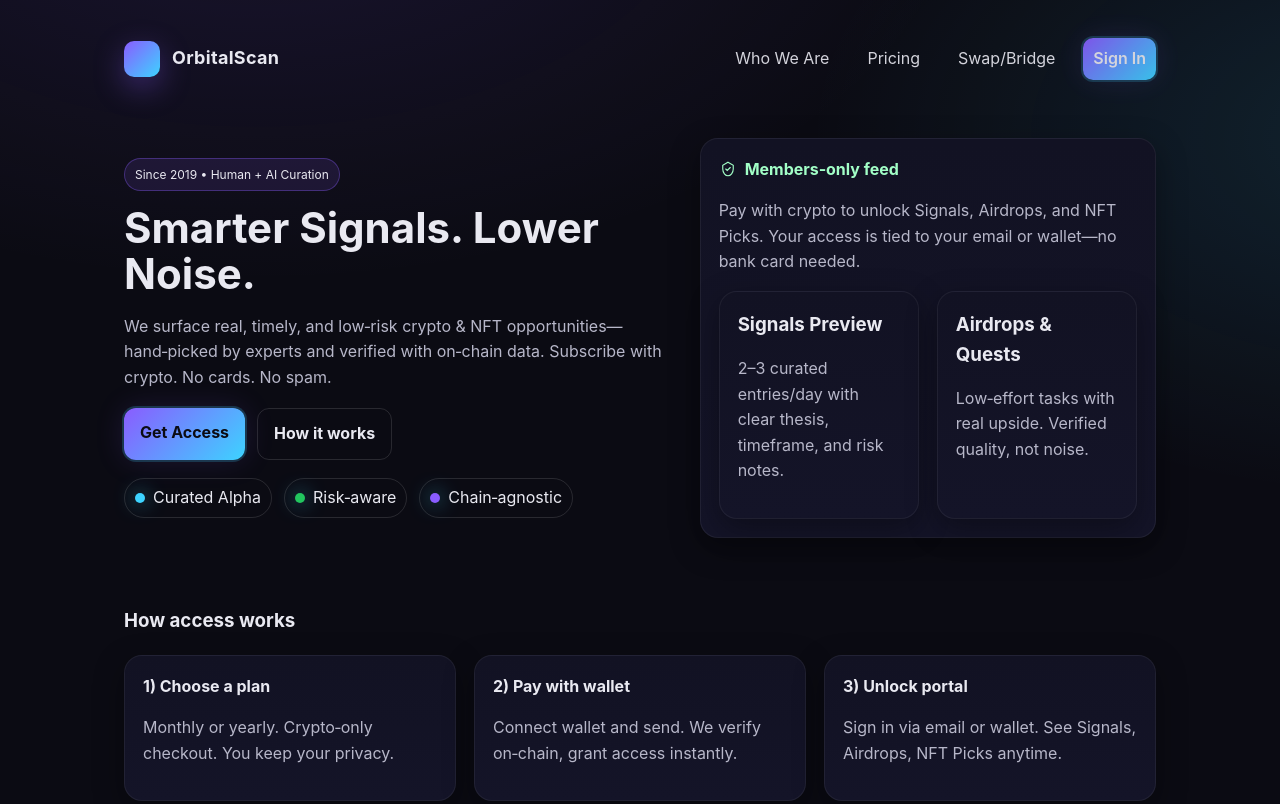
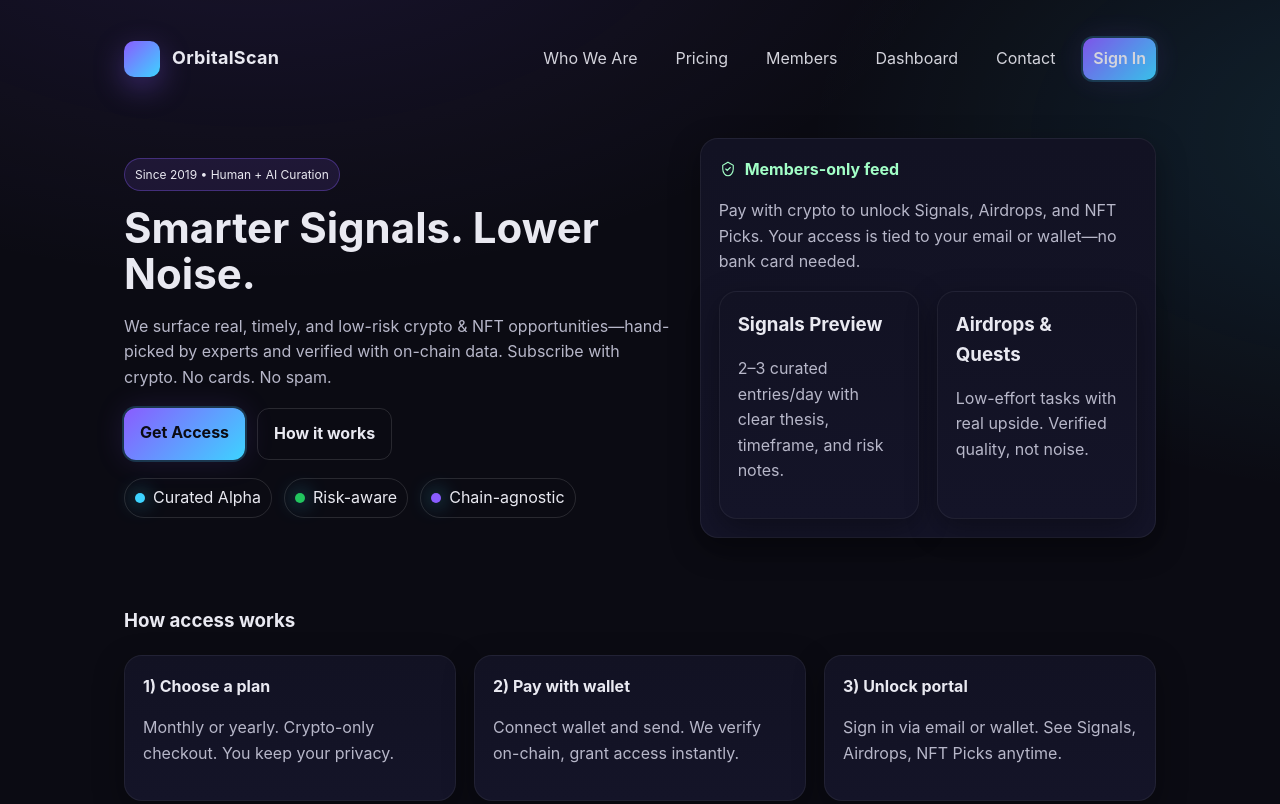
Before and after one commit to SinaDali/orbitalscan-web, a plain HTML site: page index.html in a window 1280 px wide. Shown: the top 804 px of the page. Drawn offline with Linux system fonts and the light colour scheme.

Commit message:
chore: update navbar (add Members & Dashboard links)

```diff
--- a/index.html
+++ b/index.html
@@ -31,7 +31,7 @@
     .brand{display:flex;gap:12px;align-items:center}
     .logo{width:36px;height:36px;border-radius:10px;background:linear-gradient(135deg,var(--primary),var(--accent));box-shadow:0 10px 30px rgba(138,92,255,.35)}
     .brand h1{font-size:18px;margin:0;font-weight:700;letter-spacing:.3px}
-    .menu{display:flex;gap:18px;align-items:center}
+    .menu{display:flex;gap:18px;align-items:center;flex-wrap:wrap}
     .menu a{opacity:.9;padding:8px 10px;border-radius:10px}
     .menu a:hover{background:rgba(255,255,255,.05)}
     .cta{padding:10px 14px;border-radius:12px;background:linear-gradient(135deg,var(--primary),var(--accent));box-shadow:var(--ring);font-weight:600}
@@ -53,7 +53,6 @@
     .pill{display:inline-flex;gap:8px;align-items:center;padding:6px 10px;border:1px solid rgba(255,255,255,.12);border-radius:999px}
     .footer{padding:28px 0;color:var(--muted);border-top:1px solid rgba(255,255,255,.06);margin-top:32px}
     .shield{display:flex;gap:8px;align-items:center;color:#a2ffc7}
-    /* responsive */
     @media (max-width: 920px){
       .hero{grid-template-columns:1fr}
       h2.hero-title{font-size:34px}
@@ -73,7 +72,9 @@
       <div class="menu">
         <a href="about.html">Who We Are</a>
         <a href="pricing.html">Pricing</a>
-        <a href="swap.html">Swap/Bridge</a>
+        <a href="signals.html">Members</a>
+        <a href="dashboard.html">Dashboard</a>
+        <a href="contact.html">Contact</a>
         <a href="login.html" class="cta">Sign In</a>
       </div>
     </nav>
@@ -83,21 +84,21 @@
       <div>
         <span class="badge">Since 2019 • Human + AI Curation</span>
         <h2 class="hero-title">Smarter Signals. Lower Noise.</h2>
-        <p class="lead">We surface real, timely, and low‑risk crypto & NFT opportunities—hand‑picked by experts and verified with on‑chain data. Subscribe with crypto. No cards. No spam.</p>
+        <p class="lead">We surface real, timely, and low-risk crypto & NFT opportunities—hand-picked by experts and verified with on-chain data. Subscribe with crypto. No cards. No spam.</p>
         <div class="actions">
           <a class="btn btn-primary" href="pricing.html">Get Access</a>
           <a class="btn btn-outline" href="#how-it-works">How it works</a>
         </div>
         <div style="margin-top:18px;display:flex;gap:12px;flex-wrap:wrap">
           <span class="pill"><span class="dot"></span> Curated Alpha</span>
-          <span class="pill"><span class="dot" style="background:var(--good)"></span> Risk‑aware</span>
-          <span class="pill"><span class="dot" style="background:var(--primary)"></span> Chain‑agnostic</span>
+          <span class="pill"><span class="dot" style="background:var(--good)"></span> Risk-aware</span>
+          <span class="pill"><span class="dot" style="background:var(--primary)"></span> Chain-agnostic</span>
         </div>
       </div>
       <div class="card">
         <div class="shield">
           <svg width="18" height="18" viewBox="0 0 24 24" fill="none" xmlns="http://www.w3.org/2000/svg"><path d="M12 3l7 4v5c0 5-3.5 9-7 9s-7-4-7-9V7l7-4z" stroke="currentColor" stroke-width="1.5"/><path d="M9 12l2 2 4-4" stroke="currentColor" stroke-width="1.5" stroke-linecap="round"/></svg>
-          <strong>Members‑only feed</strong>
+          <strong>Members-only feed</strong>
         </div>
         <p class="muted">Pay with crypto to unlock Signals, Airdrops, and NFT Picks. Your access is tied to your email or wallet—no bank card needed.</p>
         <div class="grid-2">
@@ -107,7 +108,7 @@
           </div>
           <div class="card">
             <h3 style="margin:0 0 6px">Airdrops & Quests</h3>
-            <p class="muted">Low‑effort tasks with real upside. Verified quality, not noise.</p>
+            <p class="muted">Low-effort tasks with real upside. Verified quality, not noise.</p>
           </div>
         </div>
       </div>
@@ -119,11 +120,11 @@
       <div class="grid-3">
         <div class="card">
           <h4 style="margin:0 0 6px">1) Choose a plan</h4>
-          <p class="muted">Monthly or yearly. Crypto‑only checkout. You keep your privacy.</p>
+          <p class="muted">Monthly or yearly. Crypto-only checkout. You keep your privacy.</p>
         </div>
         <div class="card">
           <h4 style="margin:0 0 6px">2) Pay with wallet</h4>
-          <p class="muted">Connect wallet and send. We verify on‑chain, grant access instantly.</p>
+          <p class="muted">Connect wallet and send. We verify on-chain, grant access instantly.</p>
         </div>
         <div class="card">
           <h4 style="margin:0 0 6px">3) Unlock portal</h4>
@@ -151,7 +152,7 @@
         </div>
         <div style="display:flex;align-items:center;gap:12px;justify-content:flex-end;flex-wrap:wrap">
           <a class="btn btn-primary" href="pricing.html">View Pricing</a>
-          <a class="btn btn-outline" href="about.html">Who We Are</a>
+          <a class="btn btn-outline" href="signals.html">Members Portal</a>
         </div>
       </div>
     </section>
```
